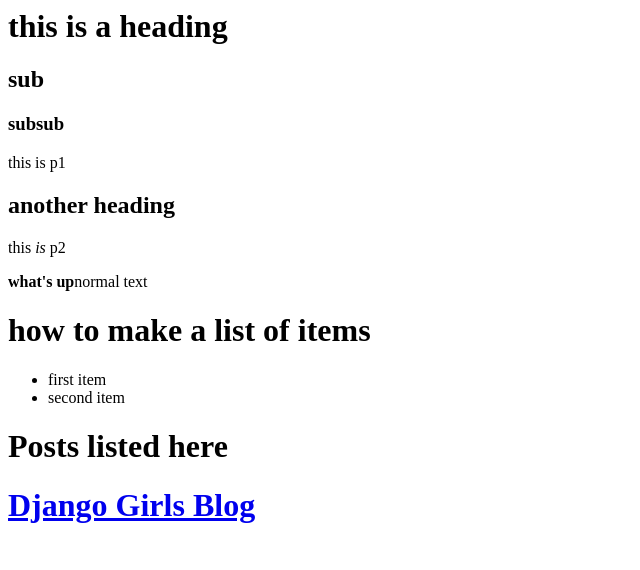
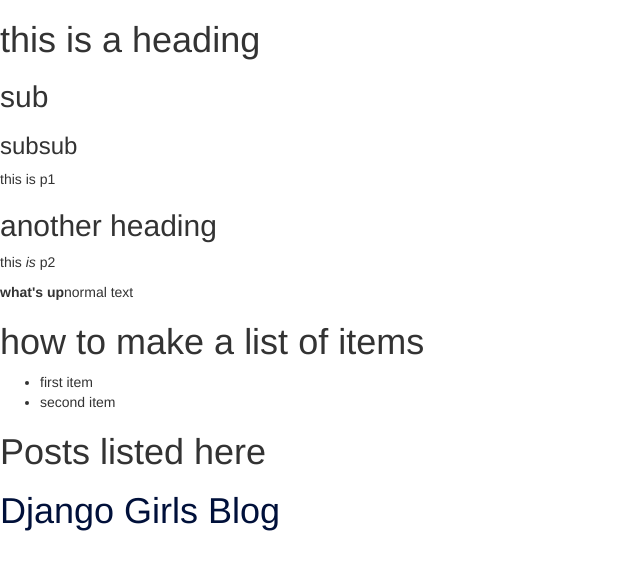
Before and after one commit to mantarfish/django_girl_exercise, a Django app: template tuts/blog/templates/blog/post_list.html in a window 1280 px wide. Shown: the top 570 px of the page, without its empty margins (0-640 px from the left). Run offline with Django 3.2, Linux system fonts and the light colour scheme; the template is opened without the code that fills it, so the values that code supplies are empty; some libraries are stand-ins or nearby versions.

Commit message:
added static file

```diff
--- /dev/null
+++ b/tuts/blog/static/css/blog.css
@@ -0,0 +1,4 @@
+h1 a {
+    color: #00103A
+
+}
--- a/tuts/blog/templates/blog/post_list.html
+++ b/tuts/blog/templates/blog/post_list.html
@@ -1,8 +1,13 @@
+{% load staticfiles %}
+
 <html>
 
     <head>
 
         <title>my blog</title>
+        <link rel="stylesheet" href="//maxcdn.bootstrapcdn.com/bootstrap/3.2.0/css/bootstrap.min.css">
+        <link rel="stylesheet" href="//maxcdn.bootstrapcdn.com/bootstrap/3.2.0/css/bootstrap-theme.min.css">
+        <link rel="stylesheet" href="{% static 'css/blog.css' %}">
 
     </head>
 
```
